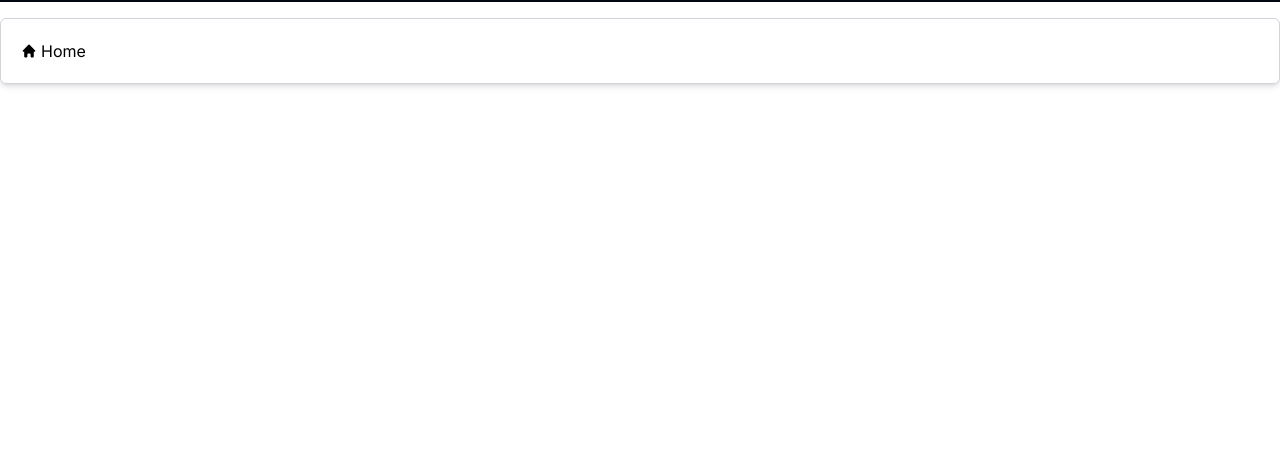
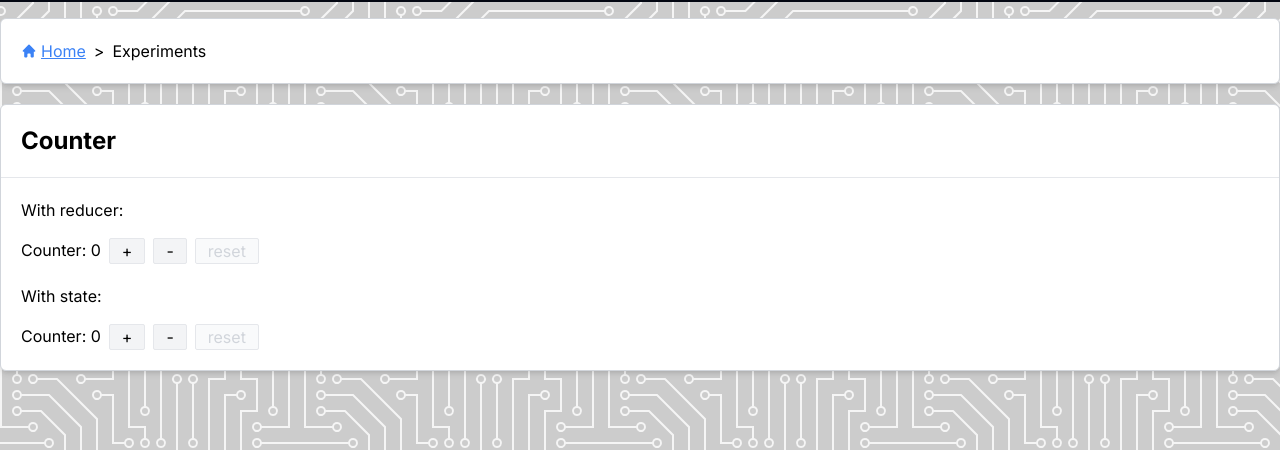
Before and after one commit to jason-yang/jason-yang.github.io, a Next.js app: page /experiments/counter in a window 1280 px wide. Before the commit this address had no page. Shown: the part 86-536 px from the top of the page. Built offline with nearby package versions, Linux system fonts and the light colour scheme.

Commit message:
feat: add counter experiment

```diff
--- /dev/null
+++ b/src/app/experiments/counter/counter-with-reducer.tsx
@@ -0,0 +1,49 @@
+"use client";
+
+import { useReducer } from "react";
+
+import Button from "@/components/button";
+import SpaceBetween from "@/components/space-between";
+
+enum Action {
+  Increment = "increment",
+  Decrement = "decrement",
+  Reset = "reset",
+}
+
+interface State {
+  counter: number;
+}
+
+type Actions =
+  | { type: Action.Increment }
+  | { type: Action.Decrement }
+  | { type: Action.Reset };
+
+function reducer(state: State, action: Actions): State {
+  switch (action.type) {
+    case Action.Increment:
+      return { counter: state.counter + 1 };
+    case Action.Decrement:
+      return { counter: state.counter - 1 };
+    case Action.Reset:
+      return { counter: 0 };
+  }
+}
+
+export default function CounterWithReducer() {
+  const [state, dispatch] = useReducer(reducer, { counter: 0 });
+  return (
+    <SpaceBetween variant="buttons">
+      Counter: {state.counter}
+      <Button onClick={() => dispatch({ type: Action.Increment })}>+</Button>
+      <Button onClick={() => dispatch({ type: Action.Decrement })}>-</Button>
+      <Button
+        disabled={state.counter === 0}
+        onClick={() => dispatch({ type: Action.Reset })}
+      >
+        reset
+      </Button>
+    </SpaceBetween>
+  );
+}
--- /dev/null
+++ b/src/app/experiments/counter/counter-with-state.tsx
@@ -0,0 +1,20 @@
+"use client";
+
+import { useState } from "react";
+
+import Button from "@/components/button";
+import SpaceBetween from "@/components/space-between";
+
+export default function CounterWithState() {
+  const [counter, setCounter] = useState(0);
+  return (
+    <SpaceBetween variant="buttons">
+      Counter: {counter}
+      <Button onClick={() => setCounter((prev) => prev + 1)}>+</Button>
+      <Button onClick={() => setCounter((prev) => prev - 1)}>-</Button>
+      <Button disabled={counter === 0} onClick={() => setCounter(0)}>
+        reset
+      </Button>
+    </SpaceBetween>
+  );
+}
--- /dev/null
+++ b/src/app/experiments/counter/page.tsx
@@ -0,0 +1,30 @@
+import { Metadata } from "next";
+
+import Container from "@/components/container";
+import Header from "@/components/header";
+import SpaceBetween from "@/components/space-between";
+
+import CounterWithReducer from "./counter-with-reducer";
+import CounterWithState from "./counter-with-state";
+
+export const metadata: Metadata = {
+  title: "Counter",
+  description: "Classic counter demo",
+};
+
+export default function CounterPage() {
+  return (
+    <Container header={<Header>Counter</Header>}>
+      <SpaceBetween variant="container">
+        <div>
+          <p>With reducer:</p>
+          <CounterWithReducer />
+        </div>
+        <div>
+          <p>With state:</p>
+          <CounterWithState />
+        </div>
+      </SpaceBetween>
+    </Container>
+  );
+}
--- a/src/app/experiments/page.tsx
+++ b/src/app/experiments/page.tsx
@@ -5,6 +5,7 @@ import Header from "@/components/header";
 import Link from "@/components/link";
 import SpaceBetween from "@/components/space-between";
 
+import CounterPage, { metadata as CounterMetadata } from "./counter/page";
 import Todo, { metadata as TodoMetadata } from "./todo/page";
 
 interface Experiment {
@@ -14,6 +15,7 @@ interface Experiment {
 
 const EXPERIMENTS: { [slug: string]: Experiment } = {
   todo: { Component: Todo, metadata: TodoMetadata },
+  counter: { Component: CounterPage, metadata: CounterMetadata },
 };
 
 export default async function ExperimentsPage() {
--- /dev/null
+++ b/src/components/button.tsx
@@ -0,0 +1,23 @@
+import clsx from "clsx";
+import { ComponentPropsWithoutRef } from "react";
+
+export default function Button({
+  children,
+  className,
+  ...props
+}: ComponentPropsWithoutRef<"button">) {
+  return (
+    <button
+      className={clsx(
+        className,
+        "border-solid border px-3 rounded-sm bg-gray-100",
+        "active:bg-gray-300",
+        "hover:bg-gray-200 disabled:text-gray-300",
+        "disabled:bg-gray-50 disabled:hover:bg-gray-50"
+      )}
+      {...props}
+    >
+      {children}
+    </button>
+  );
+}
```
